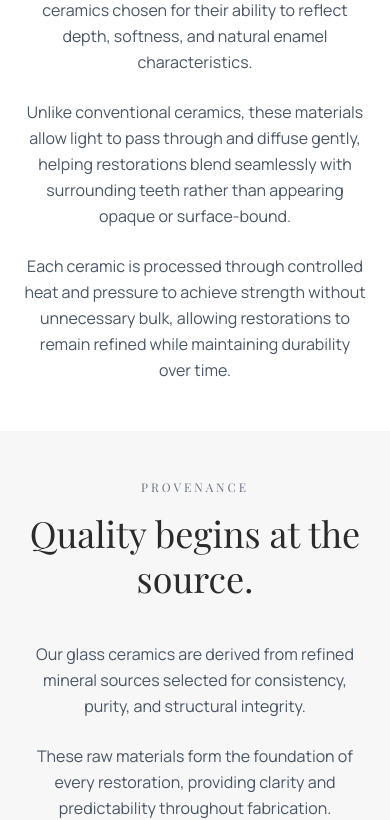
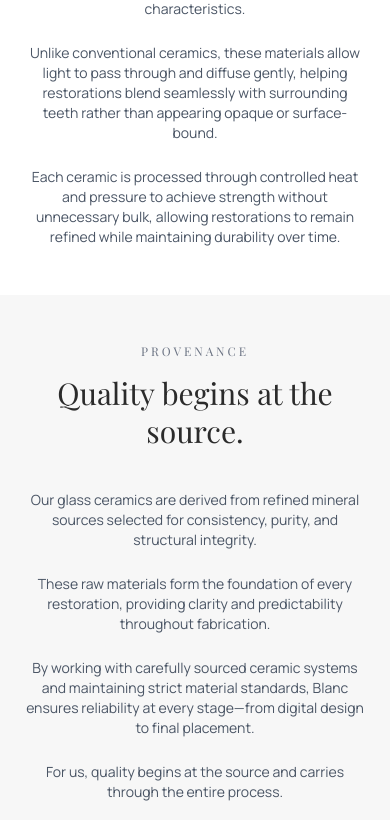
Before and after one commit to Ladwa14/blanc-website, a Next.js app: page /atelier in a window 390 px wide. Shown: the part 1612-2432 px from the top of the page. Built offline with nearby package versions, Linux system fonts and the light colour scheme; a web font is replaced by a local one.

Commit message:
Again text size decreased for mobile

```diff
--- a/app/atelier/page.tsx
+++ b/app/atelier/page.tsx
@@ -210,21 +210,21 @@ export default function Page() {
           </h2>
 
           <div className="max-w-3xl mx-auto space-y-6 text-gray-600 leading-relaxed font-manrope text-center">
-            <p>
+            <p className="text-sm">
               At Blanc, material selection begins with how light interacts with
               the smile. We work primarily with high-translucency glass
               ceramics chosen for their ability to reflect depth, softness, and
               natural enamel characteristics.
             </p>
 
-            <p>
+            <p className="text-sm">
               Unlike conventional ceramics, these materials allow light to pass
               through and diffuse gently, helping restorations blend seamlessly
               with surrounding teeth rather than appearing opaque or
               surface-bound.
             </p>
 
-            <p>
+            <p className="text-sm">
               Each ceramic is processed through controlled heat and pressure to
               achieve strength without unnecessary bulk, allowing restorations
               to remain refined while maintaining durability over time.
@@ -240,28 +240,28 @@ export default function Page() {
             PROVENANCE
           </p>
 
-          <h2 className="font-playfair text-4xl md:text-4xl text-[#2b2b2b] leading-tight mb-10 text-center">
+          <h2 className="font-playfair text-3xl md:text-4xl text-[#2b2b2b] leading-tight mb-10 text-center">
             Quality begins at the source.
           </h2>
 
           <div className="max-w-3xl mx-auto space-y-6 text-gray-600 leading-relaxed font-manrope text-center">
-            <p>
+            <p className="text-sm">
               Our glass ceramics are derived from refined mineral sources
               selected for consistency, purity, and structural integrity.
             </p>
 
-            <p>
+            <p className="text-sm">
               These raw materials form the foundation of every restoration,
               providing clarity and predictability throughout fabrication.
             </p>
 
-            <p>
+            <p className="text-sm">
               By working with carefully sourced ceramic systems and maintaining
               strict material standards, Blanc ensures reliability at every
               stage—from digital design to final placement.
             </p>
 
-            <p>
+            <p className="text-sm">
               For us, quality begins at the source and carries through the
               entire process.
             </p>
```
